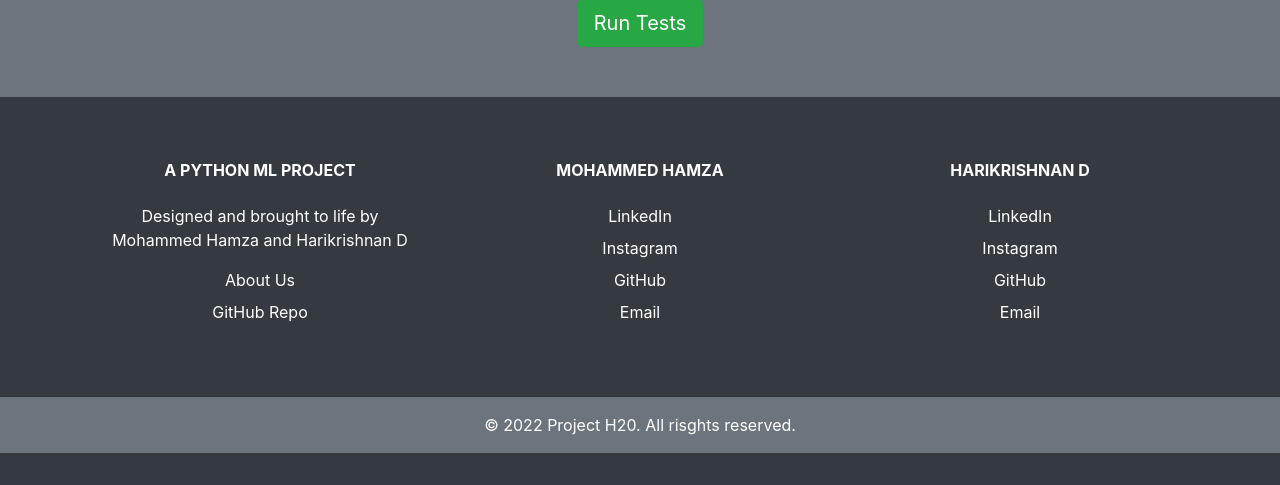
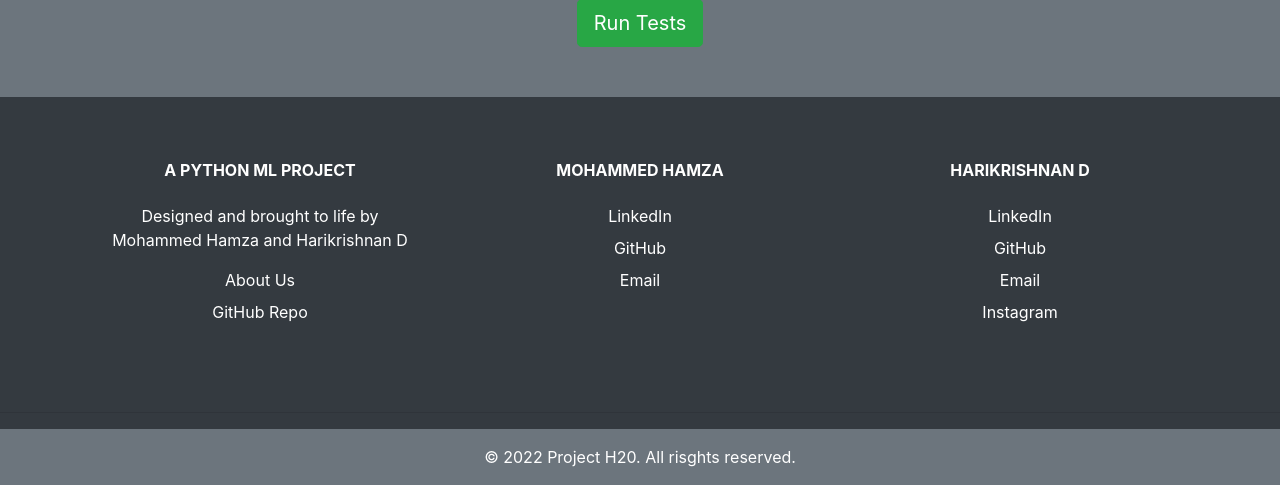
Before and after one commit to harideegee/project-h2o, a Flask app: page / in a window 1280 px wide. Shown: the part 700-1185 px from the top of the page. Before the commit the page ends 1153 px from the top, so only its background shows below. Run offline with Flask 2, Linux system fonts and the light colour scheme; parts of the project's set-up code (start-up, migrations or seed data) failed here and were passed over; some libraries are stand-ins or nearby versions.

Commit message:
made some final changes to the features, ready to merge to main

```diff
--- a/templates/footer.html
+++ b/templates/footer.html
@@ -15,9 +15,8 @@
           <h6 class="text-uppercase font-weight-bold mb-4">Mohammed Hamza</h6>
           <ul class="list-unstyled mb-0">
             <li class="mb-2"><a href="https://www.linkedin.com/in/mohammed-hamza-548320209/" class="text-white">LinkedIn</a></li>
-            <li class="mb-2"><a href="#" class="text-white">Instagram</a></li>
             <li class="mb-2"><a href="https://github.com/Hamza08dev/" class="text-white">GitHub</a></li>
-            <li class="mb-2"><a href="#" class="text-white">Email</a></li>
+            <li class="mb-2"><a href="mailto:mdhamza.9060@gmail.com" class="text-white">Email</a></li>
           </ul>
         </div>
 
@@ -25,14 +24,14 @@
           <h6 class="text-uppercase font-weight-bold mb-4">Harikrishnan D</h6>
           <ul class="list-unstyled mb-0">
             <li class="mb-2"><a href="https://www.linkedin.com/in/harikrishnan-d-163271256/" class="text-white">LinkedIn</a></li>
-            <li class="mb-2"><a href="https://instagram.com/bigfoottm" class="text-white">Instagram</a></li>
             <li class="mb-2"><a href="https://github.com/harideegee/" class="text-white">GitHub</a></li>
             <li class="mb-2"><a href="mailto:harideegee@gmail.com" class="text-white">Email</a></li>
+            <li class="mb-2"><a href="https://instagram.com/bigfoottm" class="text-white">Instagram</a></li>
           </ul>
         </div>
       </div>
     </div>
-    <hr class="p-0 m-0 b-0">
+    <hr>
 
 
     <div class="bg-secondary py-2">
```
Also changed, not shown: 1 other file.
